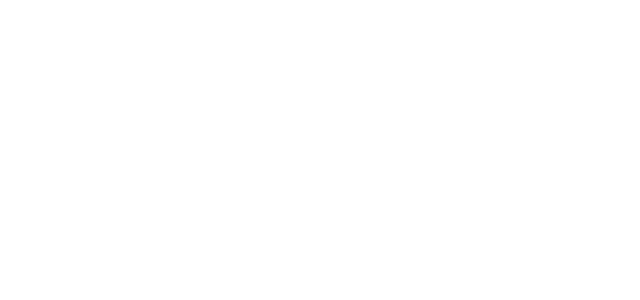
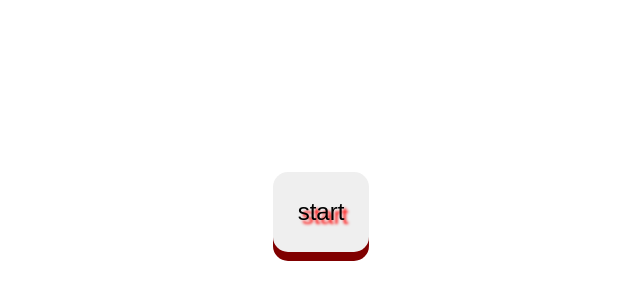
Before and after one commit to superfrancisco2019/memhorror, a React (Create React App) app: page / in a window 1280 px wide. Shown: the part 188-488 px from the top of the page, without its empty margins (319-959 px from the left). Built offline with nearby package versions, Linux system fonts and the light colour scheme.

Commit message:
button hover and click

```diff
--- a/src/App.js
+++ b/src/App.js
@@ -1,10 +1,11 @@
 import React from 'react';
 import './App.css';
+import PlayButton from './components/PlayButton/PlayButton';
 
 function App() {
   return (
     <div className="App">
-
+      <PlayButton />
     </div>
   );
 }
--- a/src/components/PlayButton/PlayButton.css
+++ b/src/components/PlayButton/PlayButton.css
@@ -0,0 +1,32 @@
+.PlayButton{
+    display: flex;
+    justify-content: center;
+    align-items: center;
+    height: 100vh;
+}
+
+.start__button {
+    padding: 15px 25px;
+    font-size: 24px;
+    cursor: pointer;
+    text-align: center;
+    text-decoration: none;
+    text-shadow: 4px 4px 3px red;
+    outline: none;
+    color: black;
+    border: none;
+    border-radius: 15px;
+    box-shadow: 0 9px #800000;
+    height: 10%;
+}
+
+.start__button:hover {
+  background-image: url('../gouttes.png');
+  background-size: cover;
+}
+
+.start__button:active {
+    background-image: url('../splatter1.png');
+    background-size: cover;
+    transform: translateY(4px);
+}
--- a/src/components/PlayButton/PlayButton.js
+++ b/src/components/PlayButton/PlayButton.js
@@ -0,0 +1,21 @@
+import React from 'react'
+import './PlayButton.css'
+
+class PlayButton extends React.Component{
+
+buttonClick(){
+    this.props.onPlayButton(true)
+}
+
+render(){
+    return(
+        <div className='PlayButton'>
+            <button className='start__button' onClick= {this.buttonClick}>
+                start
+            </button>
+        </div>
+    )
+}
+}
+
+export default PlayButton
```
